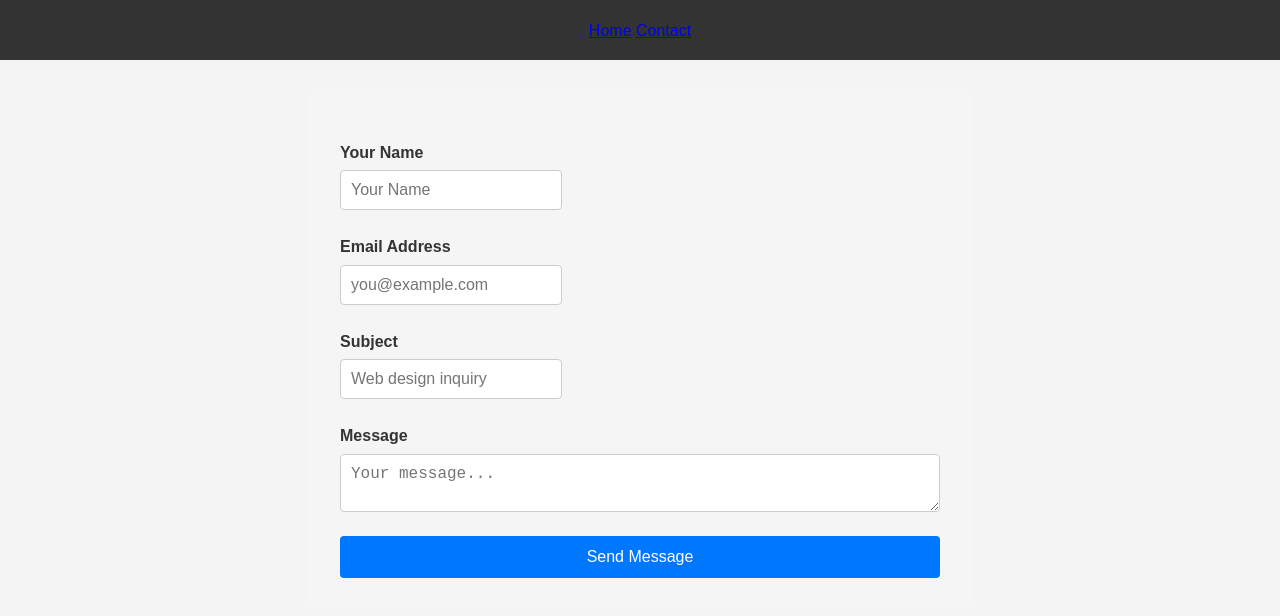
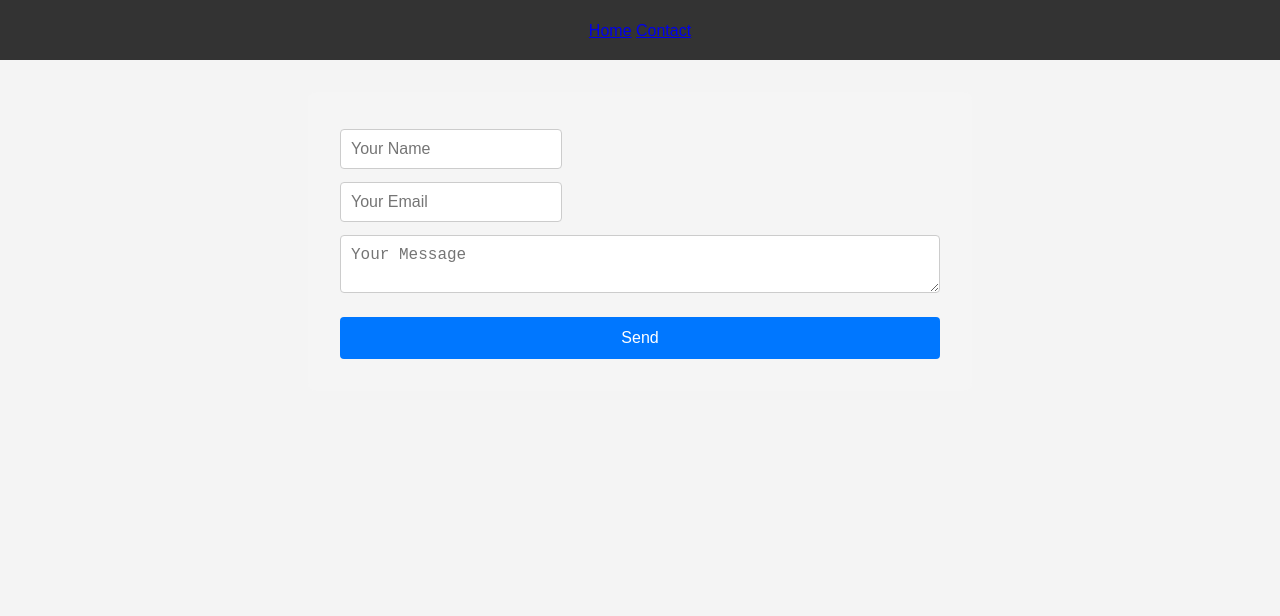
Before and after one commit to Gauravdeore16/portfolio, a plain HTML site: page contact.html in a window 1280 px wide. Shown: the part 92-708 px from the top of the page. Drawn offline with Linux system fonts and the light colour scheme.

Commit message:
Connected contact form with FormSubmit

```diff
--- a/contact.html
+++ b/contact.html
@@ -18,21 +18,18 @@
 
   <main>
     <section class="contact-form">
-      <form id="contactForm">
-        <label for="name">Your Name</label>
-        <input type="text" id="name" name="userName" placeholder="Your Name" required>
+      <form action="https://formsubmit.co/gauravdeore163@gmail.com" method="POST" id="contactForm">
+  <input type="text" name="name" placeholder="Your Name" required>
+  <input type="email" name="email" placeholder="Your Email" required>
+  <textarea name="message" placeholder="Your Message" required></textarea>
 
-        <label for="email">Email Address</label>
-        <input type="email" id="email" name="userEmail" placeholder="you@example.com" required>
+  <input type="hidden" name="_captcha" value="false">
+  <input type="hidden" name="_template" value="table">
+  <input type="hidden" name="_autoresponse" value="Thanks! I received your message.">
 
-        <label for="subject">Subject</label>
-        <input type="text" id="subject" name="subject" placeholder="Web design inquiry" required>
+  <button type="submit">Send</button>
+</form>
 
-        <label for="message">Message</label>
-        <textarea id="message" name="userMessage" placeholder="Your message..." required></textarea>
-
-        <button type="submit">Send Message</button>
-      </form>
     </section>
   </main>
 </body>
```
